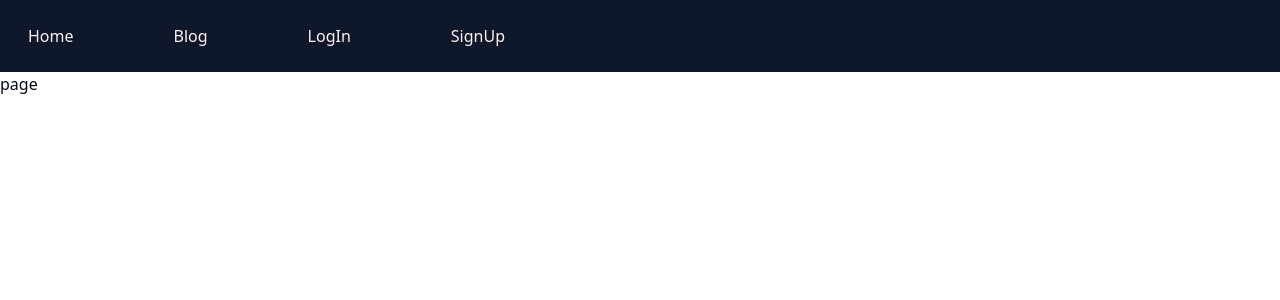
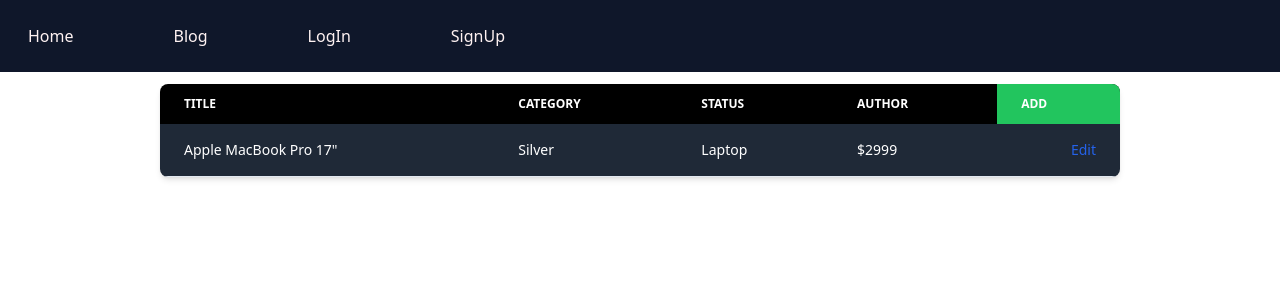
Before and after one commit to ASIMNEUPANE/Nest-JS_Prisma, a Next.js app in the folder client/: page /admin/blog in a window 1280 px wide. Shown: the top 300 px of the page. Built offline with nearby package versions, Linux system fonts and the light colour scheme.

Commit message:
Add new admin blog pages

```diff
--- /dev/null
+++ b/client/app/admin/blog/add/page.tsx
@@ -0,0 +1,9 @@
+import React from 'react'
+
+function add() {
+    return (
+        <div>add</div>
+    )
+}
+
+export default add
--- a/client/app/admin/blog/page.tsx
+++ b/client/app/admin/blog/page.tsx
@@ -1,9 +1,62 @@
-import React from 'react'
+import Link from "next/link"
 
 function page() {
-  return (
-    <div>page</div>
-  )
+    return (
+
+
+
+
+        <div className="relative overflow-x-auto shadow-md sm:rounded-lg w-3/4 mx-auto mt-3">
+            <table className="w-full text-sm text-left rtl:text-right text-gray-500 dark:text-gray-400 ">
+                <thead className="text-xs text-white uppercase bg-black dark:bg-gray-700 dark:text-gray-400">
+                    <tr>
+                        <th scope="col" className="px-6 py-3">
+                            title
+                        </th>
+                        <th scope="col" className="px-6 py-3">
+                            category
+                        </th>
+                        <th scope="col" className="px-6 py-3">
+                            status
+                        </th>
+                        <th scope="col" className="px-6 py-3">
+                            author
+                        </th>
+                        <th scope="col" className="px-6 py-3 bg-green-500  hover:bg-green-600  hover:focus-visible hover:underline ">
+                            <Link href={'/admin/blog/add'}>
+                                Add
+                            </Link>
+                        </th>
+
+
+                    </tr>
+                </thead>
+                <tbody>
+                    <tr className=" text-white bg-gray-800 border-b dark:border-gray-700 hover:bg-gray-800 dark:hover:bg-gray-600">
+                        <th scope="row" className=" text-white px-6 py-4 font-medium   dark:text-white">
+                            Apple MacBook Pro 17"
+                        </th>
+                        <td className="px-6 py-4">
+                            Silver
+                        </td>
+                        <td className="px-6 py-4">
+                            Laptop
+                        </td>
+                        <td className="px-6 py-4">
+                            $2999
+                        </td>
+                        <td className="px-6 py-4 text-right">
+                            <a href="#" className="font-medium text-blue-600 dark:text-blue-500 hover:underline">Edit</a>
+                        </td>
+                    </tr>
+
+
+                </tbody>
+            </table>
+        </div>
+
+
+    )
 }
 
 export default page
--- /dev/null
+++ b/client/app/admin/page.tsx
@@ -0,0 +1,9 @@
+import React from 'react'
+
+function page() {
+  return (
+    <div>Welcome to the admin panel</div>
+  )
+}
+
+export default page
```
